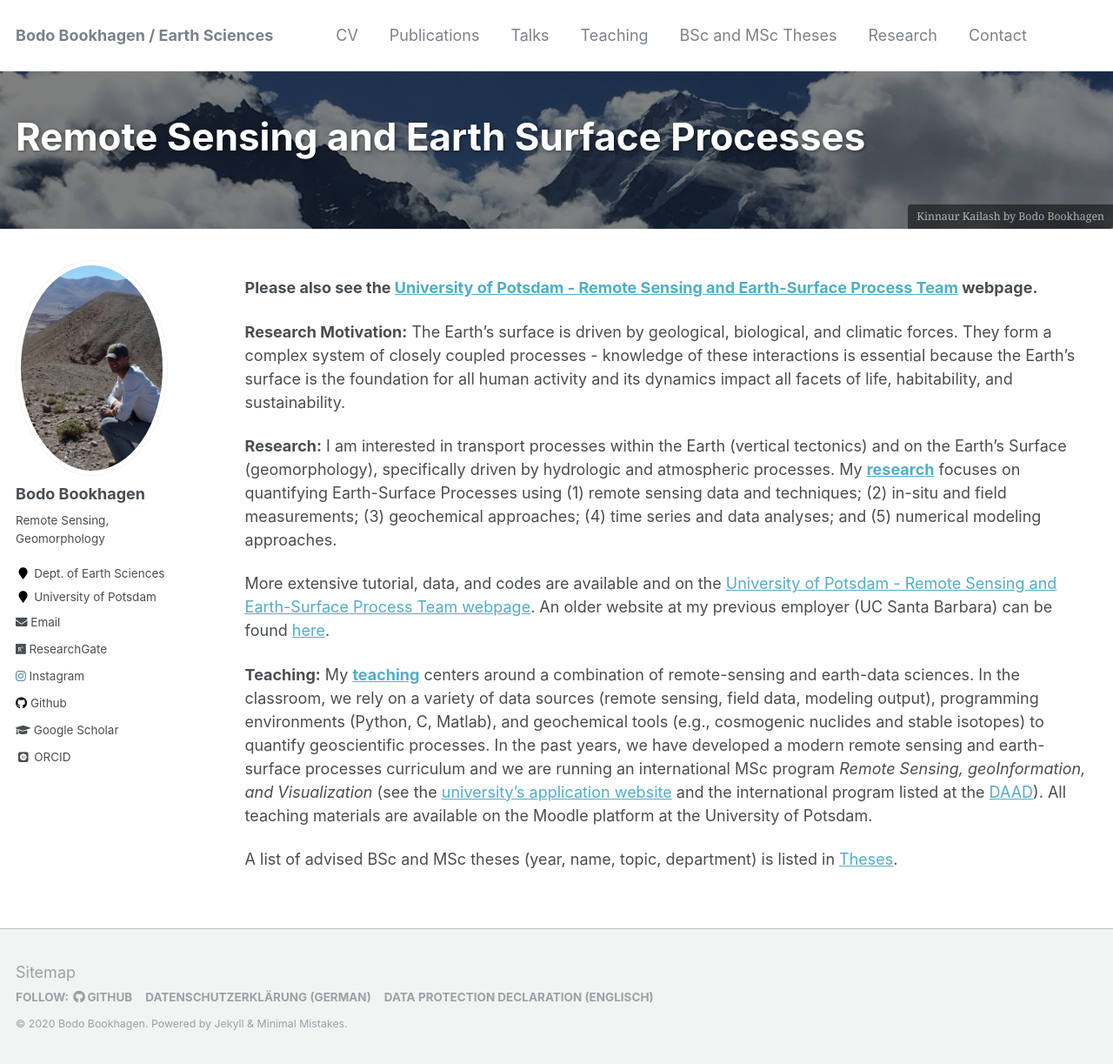
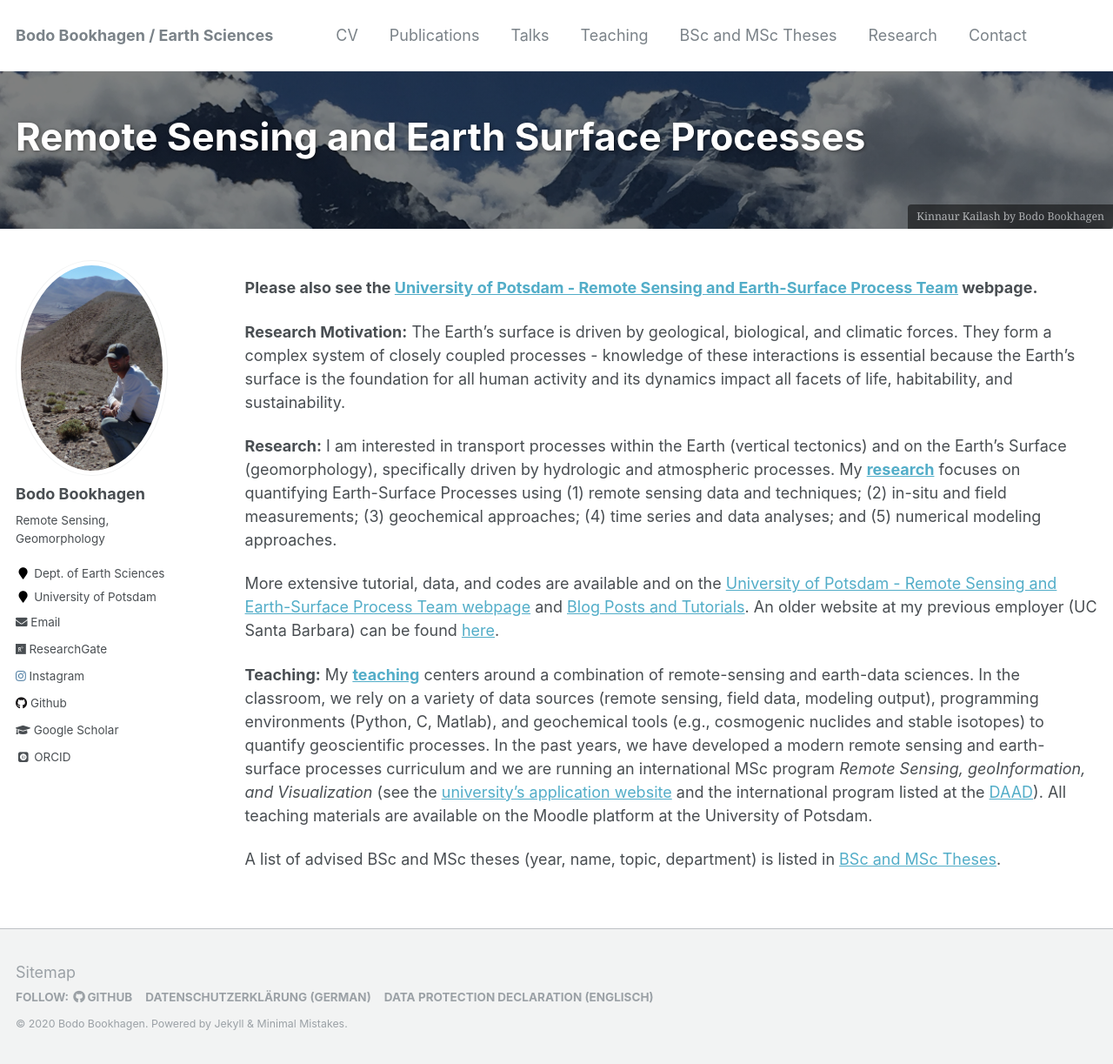
Before and after one commit to BodoBookhagen/BodoBookhagen.github.io, a Jekyll site: the page built from _pages/about.md, in a window 1280 px wide and 1223 px high. Shown: the whole window at 87% size. Built offline with Jekyll 4.4.1, drawn with Linux system fonts in a browser that asks for light colours; some web fonts are replaced.

Commit message:
Mar-11 2020

```diff
--- a/_pages/about.md
+++ b/_pages/about.md
@@ -20,8 +20,8 @@ excerpt: ""
 
 **Research:** I am interested in transport processes within the Earth (vertical tectonics) and on the Earth's Surface (geomorphology), specifically driven by hydrologic and atmospheric processes. My [**research**](http://bodobookhagen.github.io/research) focuses on quantifying Earth-Surface Processes using (1) remote sensing data and techniques; (2) in-situ and field measurements; (3) geochemical approaches; (4) time series and data analyses; and (5) numerical modeling approaches.
 
-More extensive tutorial, data, and codes are available and on the [University of Potsdam - Remote Sensing and Earth-Surface Process Team webpage](http://UP-RS-ESP.github.io/). An older website at my previous employer (UC Santa Barbara) can be found [here](http://www.geog.ucsb.edu/~bodo/).
+More extensive tutorial, data, and codes are available and on the [University of Potsdam - Remote Sensing and Earth-Surface Process Team webpage](http://UP-RS-ESP.github.io/) and [Blog Posts and Tutorials](https://up-rs-esp.github.io/year-archive/). An older website at my previous employer (UC Santa Barbara) can be found [here](http://www.geog.ucsb.edu/~bodo/).
 
 **Teaching:** My [**teaching**](http://bodobookhagen.github.io/teaching) centers around a combination of remote-sensing and earth-data sciences. In the classroom, we rely on a variety of data sources (remote sensing, field data, modeling output), programming environments (Python, C, Matlab), and geochemical tools (e.g., cosmogenic nuclides and stable isotopes) to quantify geoscientific processes. In the past years, we have developed a modern remote sensing and earth-surface processes curriculum and we are running an international MSc program *Remote Sensing, geoInformation, and Visualization* (see the [university's application website](https://www.uni-potsdam.de/de/mnfakul/studium-und-lehre/master/remote-sensing-geoinformation-and-visualization.html) and the international program listed at the [DAAD](https://www.daad.de/deutschland/studienangebote/international-programmes/en/detail/4855/)). All teaching materials are available on the Moodle platform at the University of Potsdam.
 
-A list of advised BSc and MSc theses (year, name, topic, department) is listed in [Theses](http://bodobookhagen.github.io/theses).
+A list of advised BSc and MSc theses (year, name, topic, department) is listed in [BSc and MSc Theses](http://bodobookhagen.github.io/theses).
```
